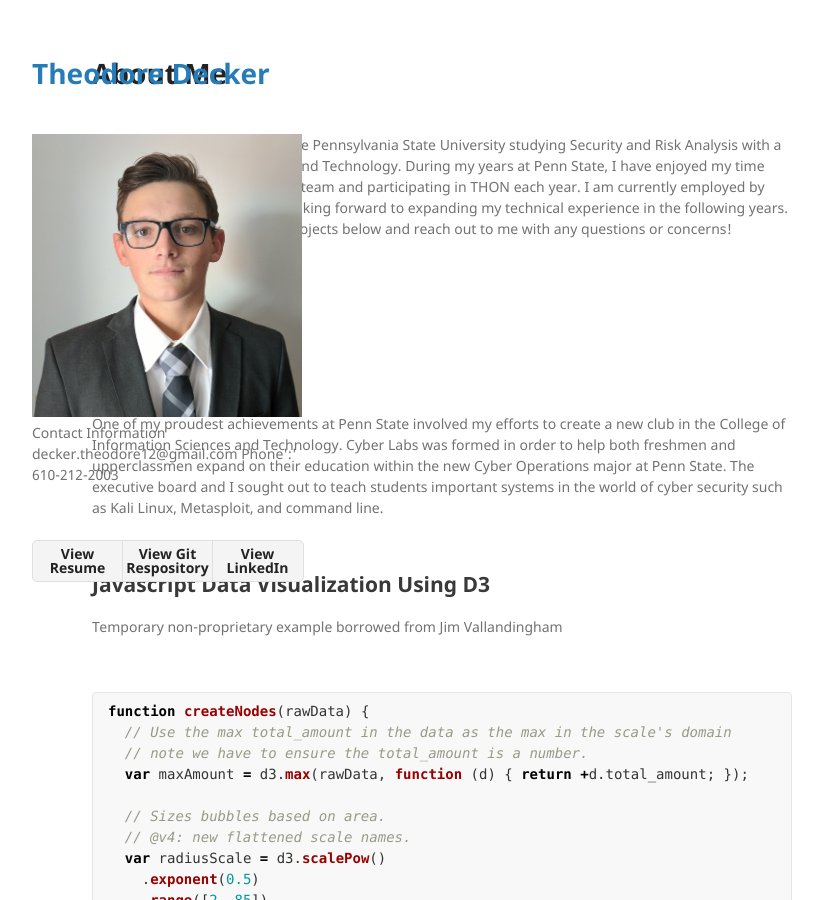
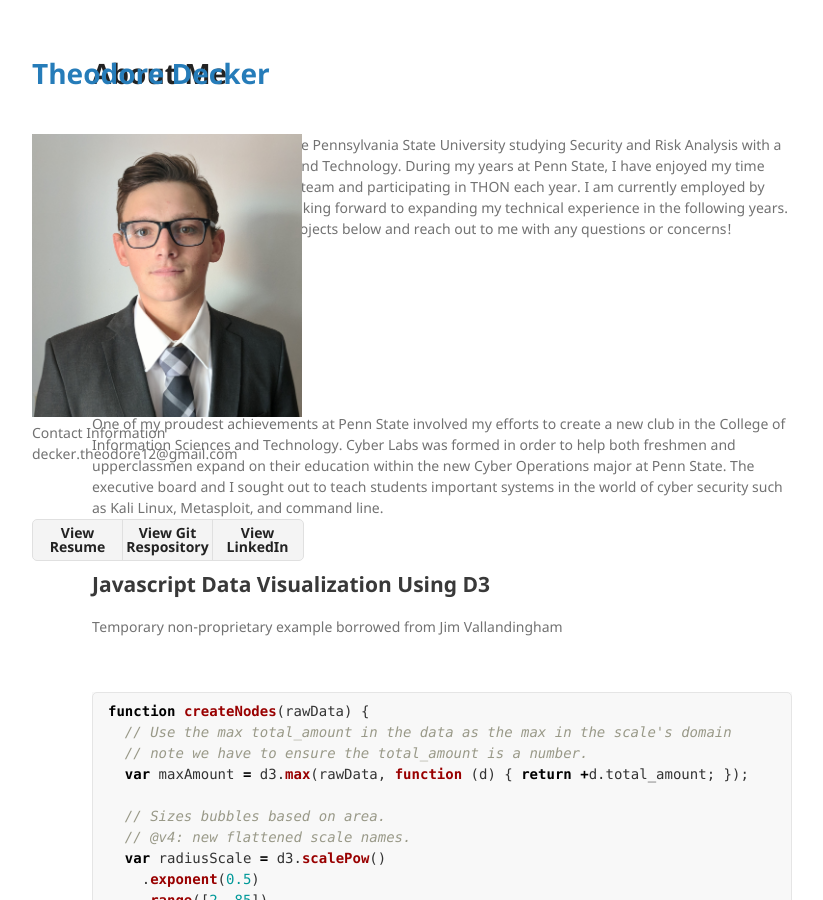
Before and after one commit to theodore-decker/theodore-decker.github.io, a Jekyll site: the page built from index.md, in a window 1280 px wide and 900 px high. Shown: the whole window, without its empty margins (118-941 px from the left). Built offline with Jekyll 4.4.1, drawn with Linux system fonts in a browser that asks for light colours; our own code applies the rules of GitHub Pages for plain Markdown files.

Commit message:
Update _config.yml

```diff
--- a/_config.yml
+++ b/_config.yml
@@ -1,6 +1,6 @@
 title: Theodore Decker
 logo: /assets/img/ted.png
 
-description: Contact Information decker.theodore12@gmail.com     Phone':' 610-212-2003
+description: Contact Information decker.theodore12@gmail.com
 show_downloads: true
 theme: jekyll-theme-minimal
```
